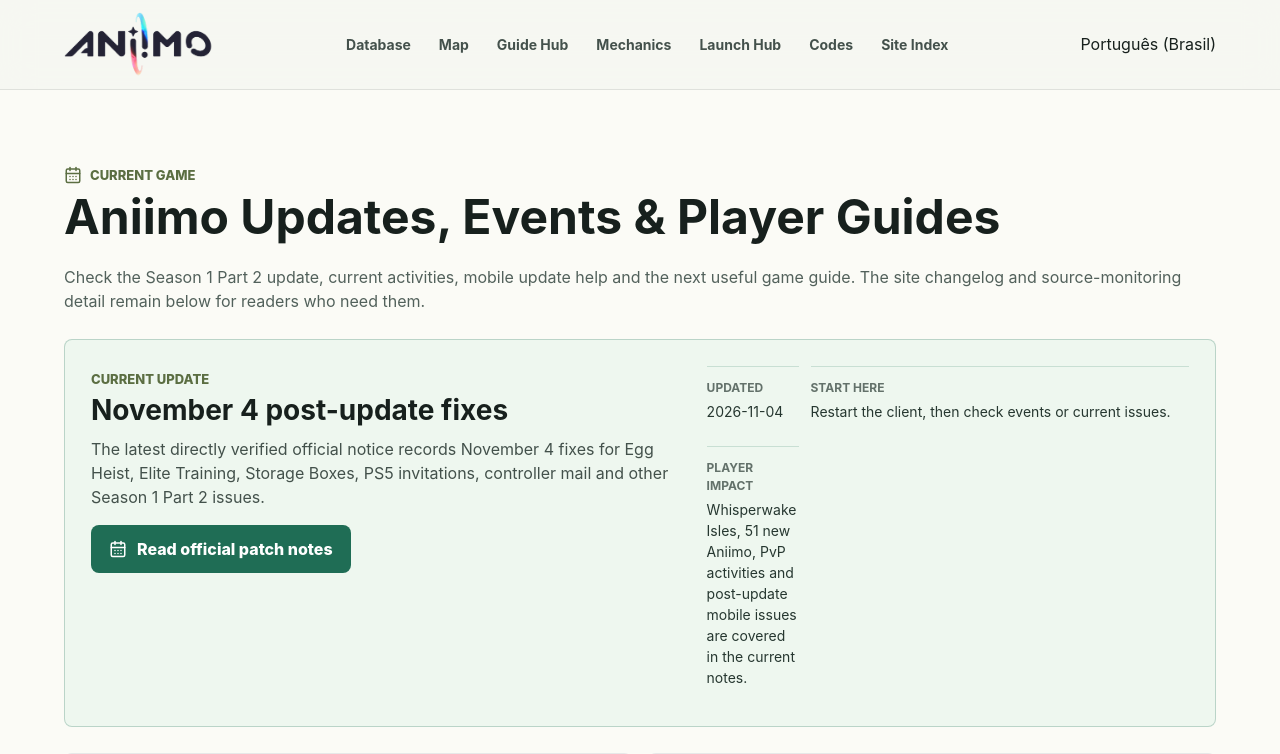
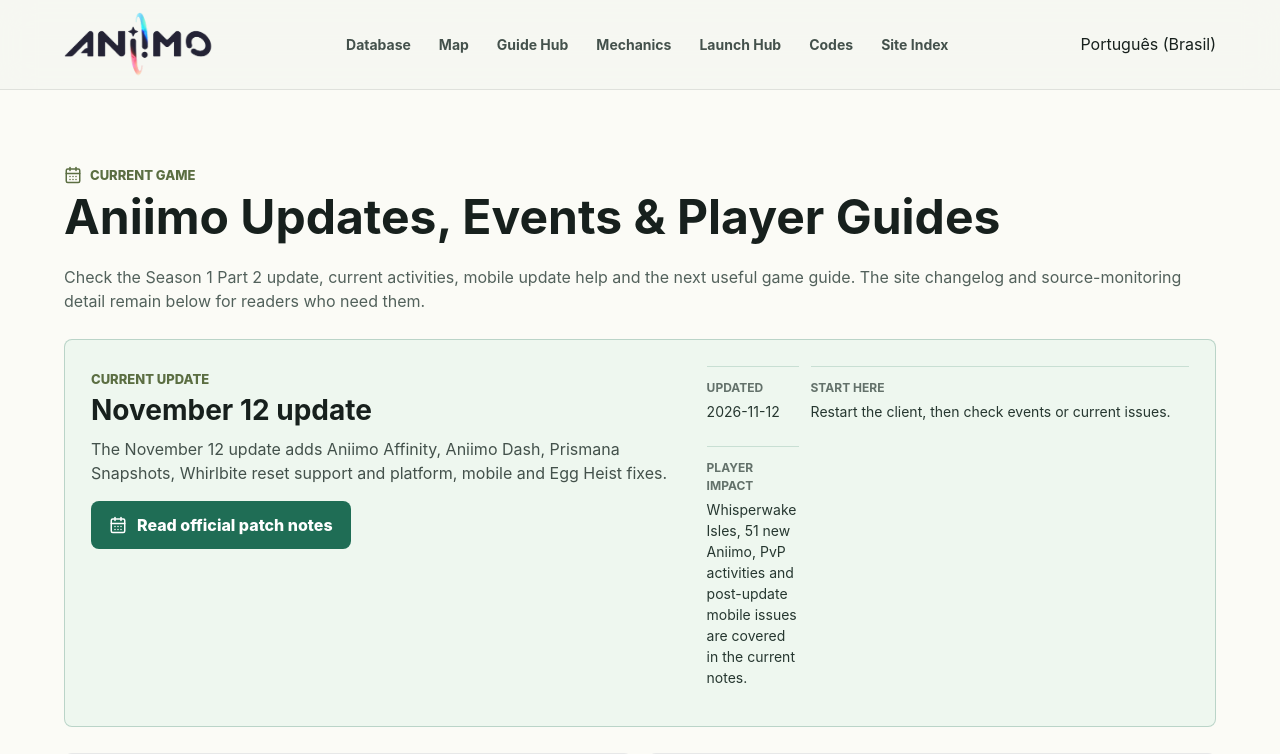
Before and after one commit to aieasygames-alt/aniimo-games, a React (Vite) app: page /updates in a window 1280 px wide. Shown: the top 754 px of the page. Built offline with nearby package versions, Linux system fonts and the light colour scheme.

Commit message:
feat: publish November 12 update support

```diff
--- a/data/content/freshness.js
+++ b/data/content/freshness.js
@@ -8,8 +8,9 @@ export const freshnessPages = [
     description: "Track official Aniimo news, launch announcements, platform posts, reward updates and source-aware page refreshes.",
     intro: "This tracker turns official Aniimo updates into a repeatable publishing workflow. Each item records the source, the site pages affected and the next action before claims are expanded.",
     sourceType: "Official news",
-    source: officialLinks.octoberPartTwoLaunch,
+    source: officialLinks.novemberTwelveUpdate,
     points: [
+      ["November 12 update", "The official notice adds Aniimo Affinity, two Crescent Bay Journey Quests, Aniimo Dash, Prismana Snapshots, Whirlbite reset support and mobile, console and Egg Heist fixes. Restart the client after maintenance."],
       ["Season 1 Part 2 launch", "The October 29 update adds Whisperwake Isles, 51 new Aniimo, new Prismana forms, a level cap increase to 70, real-time 1v1 and an Egg Heist PvP test. Restart the client after maintenance."],
       ["iOS update storage issue", "The official notice says some iOS updates require more than 40 GB of free storage during the update process; the expected installed size is approximately 20 GB. Compensation is listed separately."],
       ["Post-launch known issues", "The October 29 issue notice lists current problems and fixes after the season update. Check it before treating a loading, quest, shop or visual report as a new outage."],
@@ -61,17 +62,17 @@ export const freshnessPages = [
 ];
 
 export const liveUpdate = {
-  title: "Season 1: Departure with the Wind Part 2",
-  date: "2026-10-29",
-  source: officialLinks.octoberPartTwoLaunch,
-  summary: "The October 29 season update adds Whisperwake Isles, 51 new Aniimo, new Prismana forms, level 70 progression, real-time 1v1 and an Egg Heist PvP test. Restart the client after maintenance.",
-  maintenance: "The APAC maintenance window was listed as 07:00–15:00 UTC+8 on October 29, with Glimmer ×500 compensation for eligible Pathfinders. Check the current client for completion status.",
+  title: "November 12 update: Affinity, Aniimo Dash & Prismana Snapshots",
+  date: "2026-11-12",
+  source: officialLinks.novemberTwelveUpdate,
+  summary: "The November 12 update adds Aniimo Affinity, two Crescent Bay Journey Quests, Aniimo Dash, Prismana Snapshots and mobile, console and Egg Heist fixes. Restart the client after maintenance.",
+  maintenance: "The APAC maintenance window was listed as 14:00–19:00 UTC+8 on November 12, with Glimmer ×500 compensation for eligible Pathfinders registered before the Season 2 version update.",
   events: [
     { name: "Season 1 Part 2: Whisperwake Isles", startsAt: "2026-10-29T15:00:00+08:00", endsAt: "2026-12-10T03:59:00+08:00", requirements: "Complete the current story and client unlock requirements; exact progression should be checked in-game.", detail: "Explore four new island regions, discover 51 new Aniimo and follow the new season story. The update window ends with the December 10 season transition listed by the official notice.", source: officialLinks.octoberPartTwoLaunch, checked: "2026-10-30" },
-    { name: "Aniimo Go!", startsAt: "2026-11-12T10:00:00+08:00", endsAt: "2026-12-10T07:59:00+08:00", requirements: "Reach character level 40.", detail: "An open-world racing event with three tracks. A new track opens every two weeks; solo and multiplayer racing are listed in the official update notice.", source: officialLinks.octoberPartTwoLaunch, checked: "2026-11-08" },
-    { name: "Prismana Photo: Phase 1", startDate: "2026-11-12", endDate: "2026-11-16", requirements: "Reach Student II and check the current event page.", detail: "The official Season 1 Part 2 notice lists a three-phase Prismana Photo event. This record preserves the published date window without inventing an exact local closing hour.", source: officialLinks.octoberPartTwoLaunch, checked: "2026-11-08" },
-    { name: "Prismana Photo: Phase 2", startDate: "2026-11-16", endDate: "2026-11-23", requirements: "Reach Student II and check the current event page.", detail: "The official Season 1 Part 2 notice lists the second Prismana Photo phase. Confirm the target form and rewards in the current client.", source: officialLinks.octoberPartTwoLaunch, checked: "2026-11-08" },
-    { name: "Prismana Photo: Phase 3", startDate: "2026-11-23", endDate: "2026-11-30", requirements: "Reach Student II and check the current event page.", detail: "The official Season 1 Part 2 notice lists the third Prismana Photo phase. Confirm the target form and rewards in the current client.", source: officialLinks.octoberPartTwoLaunch, checked: "2026-11-08" },
+    { name: "Aniimo Go!", startsAt: "2026-11-12T10:00:00+08:00", endsAt: "2026-12-10T07:59:00+08:00", requirements: "Reach Pathfinder Level 40.", detail: "An open-world racing event with three tracks. Full Throttle is solo and open all day; Speed Showdown is multiplayer, open daily 18:00–24:00 UTC+8, with up to eight Pathfinders.", source: officialLinks.novemberTwelveUpdate, checked: "2026-11-14" },
+    { name: "Prismana Photo: Phase 1", startDate: "2026-11-12", endDate: "2026-11-16", requirements: "Reach Student II and use the in-game camera.", detail: "Capture different Sparkling types of the phase target Aniimo. The official notice limits regular progress to the first five different types and adds a separate reward for the first Dazzling or Shadow Sparkling capture.", source: officialLinks.novemberTwelveUpdate, checked: "2026-11-14" },
+    { name: "Prismana Photo: Phase 2", startDate: "2026-11-16", endDate: "2026-11-23", requirements: "Reach Student II and use the in-game camera.", detail: "The second Prismana Photo phase opens on the published server schedule. Confirm the target form and rewards in the current client.", source: officialLinks.novemberTwelveUpdate, checked: "2026-11-14" },
+    { name: "Prismana Photo: Phase 3", startDate: "2026-11-23", endDate: "2026-11-30", requirements: "Reach Student II and use the in-game camera.", detail: "The third Prismana Photo phase opens on the published server schedule. Confirm the target form and rewards in the current client.", source: officialLinks.novemberTwelveUpdate, checked: "2026-11-14" },
     { name: "Real-time 1v1 Spar", startsAt: "2026-10-29T15:00:00+08:00", endsAt: "2026-12-10T03:59:00+08:00", requirements: "Check the current Spar mode for rank, lineup and matchmaking requirements.", detail: "Season 1 Part 2 adds real-time 1v1 competition. Detailed balance and matchmaking advice is not established here yet.", source: officialLinks.octoberPartTwoLaunch, checked: "2026-10-30" },
     { name: "Prismana Inferlupa: Nimbus Fields", startDate: "2026-10-12", endDate: "2026-10-19", checked: octoberReviewDate, requirements: "Confirm entry requirements in your server's client; the post does not list a level.", detail: "Nurture the bloom in Nimbus Fields and trigger a Prismana Flow to attract special Prismana Inferlupa. Limited-time availability, not a permanent spawn. Exact closing hour and time zone are unspecified.", source: inferlupaEventSource },
     { name: "Legendary Journey: Windchaser's Departure", startsAt: "2026-09-25T04:00:00+08:00", endsAt: "2026-12-10T03:59:00+08:00", requirements: "Follow the current Legendary Journey progression in the client.", detail: "The Version 1.1 update introduces Irisalis and related Aniipod progression through this journey. Exact progression steps and weekly limits should be confirmed in the current client.", source: officialLinks.versionOneOne },
@@ -88,16 +89,16 @@ export const liveUpdate = {
 };
 
 export const currentPatch = {
-  title: "November 4 post-update fixes",
-  date: "2026-11-04",
-  source: officialLinks.octoberPostLaunchIssues,
-  summary: "The latest directly verified official notice records November 4 fixes for Egg Heist, Elite Training, Storage Boxes, PS5 invitations, controller mail and other Season 1 Part 2 issues.",
-  eligibility: "The October 29 Season 1 Part 2 notice lists Glimmer ×500 maintenance compensation for eligible Pathfinders; check the in-game mailbox.",
+  title: "November 12 update",
+  date: "2026-11-12",
+  source: officialLinks.novemberTwelveUpdate,
+  summary: "The November 12 update adds Aniimo Affinity, Aniimo Dash, Prismana Snapshots, Whirlbite reset support and platform, mobile and Egg Heist fixes.",
+  eligibility: "Glimmer ×500 compensation is listed for Pathfinders registered before the Season 2 version update; check the in-game mailbox.",
   highlights: [
-    ["Egg Heist", "The November fixes address Giga-Egg wind, disconnect protection, Egg Nests, Blink Chip and extraction-related behavior."],
-    ["Controls and PS5", "The notice fixes controller mail reading, emote selection and PS5 team invitations."],
-    ["Events and progression", "Elite Training, Stamp Rush, Night Parade and the evolution screen receive fixes."],
-    ["Pending build check", "Search data mentions a November 6 build; keep its exact primary announcement pending until the official Steam detail is directly verified."],
+    ["Affinity", "Affinity can unlock renaming and improve Heal and Swoleshroom effects, with daily and weekly gain limits."],
+    ["Aniimo Dash", "Full Throttle is solo and all-day; Speed Showdown is multiplayer from 18:00 to 24:00 UTC+8."],
+    ["Prismana Snapshots", "Student II players photograph Sparkling types across three phases; duplicate types do not add progress."],
+    ["Mobile, console and Egg Heist", "The notice includes iOS storage checks, mobile camera, Egg Heist report support, PS5 fixes and many bug fixes."],
   ],
 };
 
--- a/data/content/guides.js
+++ b/data/content/guides.js
@@ -196,6 +196,7 @@ export const faqs = {
 };
 
 export const updates = [
+  { date: "2026-11-14", title: "November 12 update and current event support refreshed", text: "Updated the current patch to Aniimo Affinity, Aniimo Dash, Prismana Snapshots, Whirlbite reset support and the November 12 platform, mobile and Egg Heist fixes. Event windows now use the official November notice where available." },
   { date: "2026-11-08", title: "November fixes and Season 1 Part 2 event windows refreshed", text: "Updated the directly verified issue log through November 4, added Aniimo Go! and the three Prismana Photo phases from the Season 1 Part 2 notice, and kept the November 6 build signal pending primary-source verification." },
   { date: "2026-10-30", title: "Season 1 Part 2 and post-update support coverage refreshed", text: "Updated the current version to the October 29 Season 1 Part 2 launch, added Whisperwake Isles, 51 new Aniimo, 1v1 Spar and Egg Heist PvP coverage, and added the official iOS storage notice and post-update known-issues source." },
   { date: "2026-10-20", title: "October 15–17 update and known-issues coverage refreshed", text: "Added the October 15 Home Season and Harvest Gathering update, linked the October 16 known-issues notice, and separated recent fixes from unresolved platform and reward problems." },
--- a/data/content/site-meta.js
+++ b/data/content/site-meta.js
@@ -1,3 +1,3 @@
-export const siteLastUpdated = "2026-11-08";
-export const sourceLastChecked = "2026-11-08";
+export const siteLastUpdated = "2026-11-14";
+export const sourceLastChecked = "2026-11-14";
 export const gscObservationDate = "2026-11-08";
--- a/data/content/sources.js
+++ b/data/content/sources.js
@@ -11,7 +11,8 @@ export const officialLinks = {
   octoberWeeklyUpdate: "https://www.aniimo.com/newslist/detail/100198",
   octoberKnownIssues: "https://www.aniimo.com/newslist/detail/100208",
   octoberPartTwoPreview: "https://www.aniimo.com/newslist/detail/100219",
-  octoberPartTwoLaunch: "https://steamcommunity.com/app/4126040/announcements/",
+  octoberPartTwoLaunch: "https://aniimo.com/newslist/detail/100244",
+  novemberTwelveUpdate: "https://aniimo.com/newslist/detail/100298",
   octoberPostLaunchIssues: "https://www.aniimo.com/newslist/detail/100275",
   octoberPartTwoKnownIssues: "https://aniimo.com/newslist/detail/100263",
   octoberIosStorageNotice: "https://x.com/Aniimo_EN/status/2115796963471868283",
--- a/data/content/verification.js
+++ b/data/content/verification.js
@@ -85,6 +85,15 @@ export const liveSupportStatus = {
 };
 
 export const liveIssueRegistry = [
+  {
+    issue: "November 12 update: new features and fixes",
+    category: "Version",
+    platforms: "All platforms; check the current client after maintenance",
+    status: "Verified",
+    workaround: "Restart after maintenance. Check Aniimo Affinity, Aniimo Dash, Prismana Snapshots and the in-match Egg Heist report button in the current client.",
+    source: officialLinks.novemberTwelveUpdate,
+    checked: sourceLastChecked,
+  },
   {
     issue: "November patch and post-update fixes",
     category: "Version",
--- a/src/pages/pages.jsx
+++ b/src/pages/pages.jsx
@@ -1064,7 +1064,7 @@ export function FreshnessPage({ topic }) {
       {(topic.slug === "aniimo-discord" || topic.slug === "aniimo-reddit") && <AnswerStatus status="Watchlist" checked={sourceLastChecked} sourceType="Official Aniimo channels and community research" next="Open an official channel for announcements; treat invites, screenshots and player claims as leads until verified." />}
       {(topic.slug === "aniimo-logo") && <InfoPanel title="Logo Search Answer" rows={[["Asset", "Use the Aniimo logo preview and source notes on this page."], ["Format", "The production asset is served as WebP for faster loading."], ["Source rule", "Use official or site-prepared brand assets rather than reposted files."]]}/>}
       {(topic.slug === "aniimo-discord" || topic.slug === "aniimo-reddit") && <InfoPanel title="Community Search Answer" rows={[["Official status", "Use only links verified by Aniimo or Pawprint Studio."], ["What this page provides", "A source-safe path for launch, codes, server and player-report questions."], ["What is not confirmed", "Third-party invites, screenshots and rumors are not official facts."]]}/>}
-      {topic.slug === "aniimo-controller-support" && <InfoPanel title="Controller Support Status" rows={[["Steam PC", "Disable Steam Input in Aniimo's Steam Controller properties, restart, then retest native controller input."], ["Latest update", "The October 29 Season 1 Part 2 update is now the current version; verify controller behavior and any fixes in the current client."], ["Console", "Xbox and PS5 controls should be treated separately from the Steam Input path."], ["Mobile and Steam Deck", "Bluetooth/mobile and handheld compatibility still need separate verification."]]}/>}
+      {topic.slug === "aniimo-controller-support" && <InfoPanel title="Controller Support Status" rows={[["Steam PC", "Disable Steam Input in Aniimo's Steam Controller properties, restart, then retest native controller input."], ["Latest update", "The November 12 update added mobile control-area adjustment, camera and storage improvements, plus console and Egg Heist fixes; verify the current client before treating a dated fix as unresolved."], ["Console", "Xbox and PS5 controls should be treated separately from the Steam Input path."], ["Mobile and Steam Deck", "Bluetooth/mobile and handheld compatibility still need separate verification."]]}/>}
       {topic.slug === "aniimo-controller-support" && <ControllerTroubleshootingFlow navigate={navigate} />}
       {topic.slug === "aniimo-server-status" && <InfoPanel title="Current Server Check" rows={[["Aniimo-wide outage", "No active outage is marked confirmed here."], ["Check first", "Official Aniimo news, platform store notices and the launch-day hub."], ["If only you are affected", "Check account, platform, region and known issues before retrying."], ["Evidence standard", "Official notice or repeatable live evidence with platform and time."]]}/>}
       {topic.slug === "aniimo-ai" && <InfoPanel title="AI Search Answer" rows={[["Current answer", "No official source reviewed here confirms that Aniimo is made with generative AI."], ["Evidence rule", "Trailer style, upscaling or visual polish is not proof of AI use."], ["Next check", "Update this answer only when the developer, publisher or platform publishes a direct disclosure."]]}/>}
```
Also changed, not shown: data/content/october-field-notes.js (+6 -6 lines), 2 other files (tests, documents, lock files or other folders).
